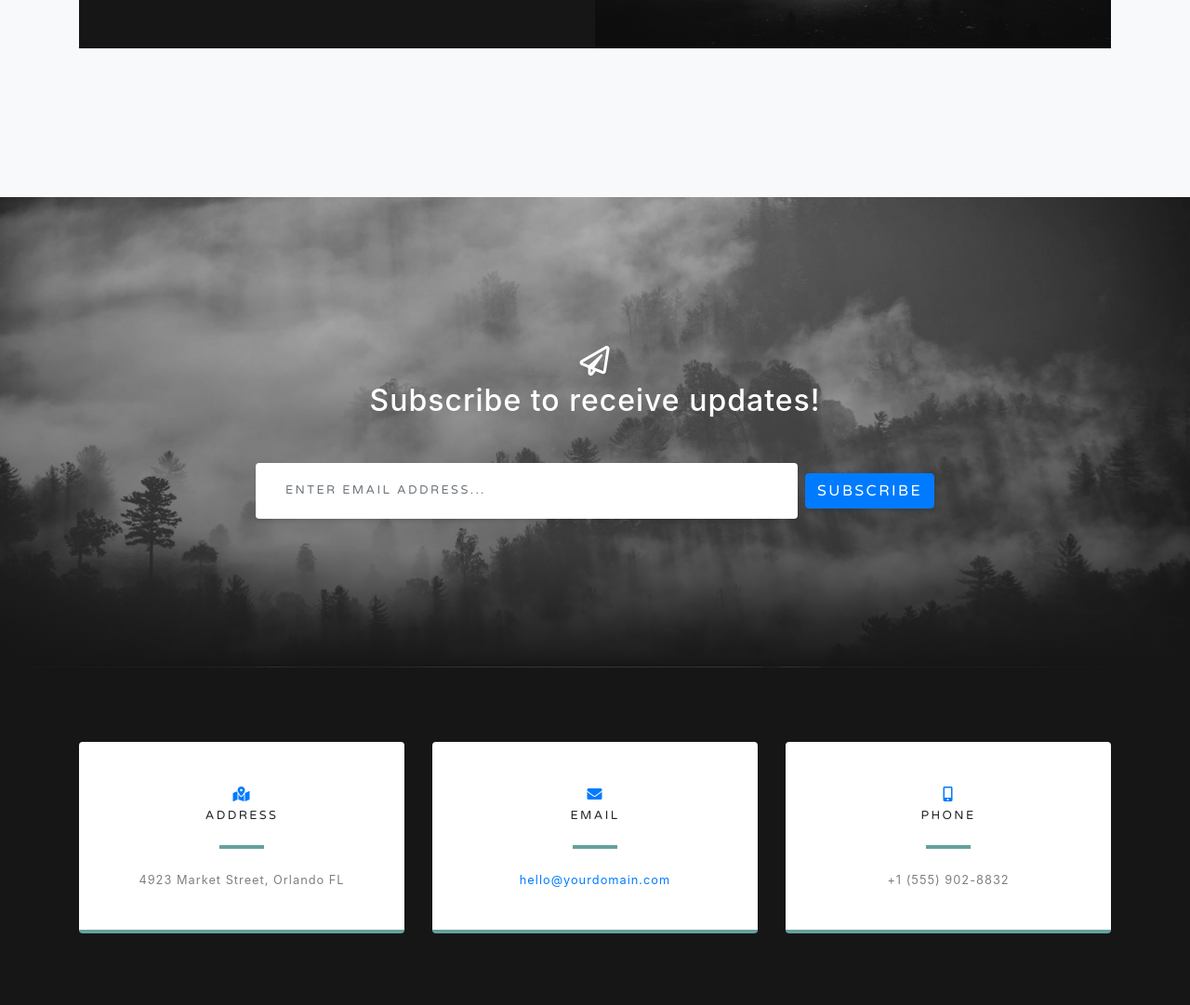
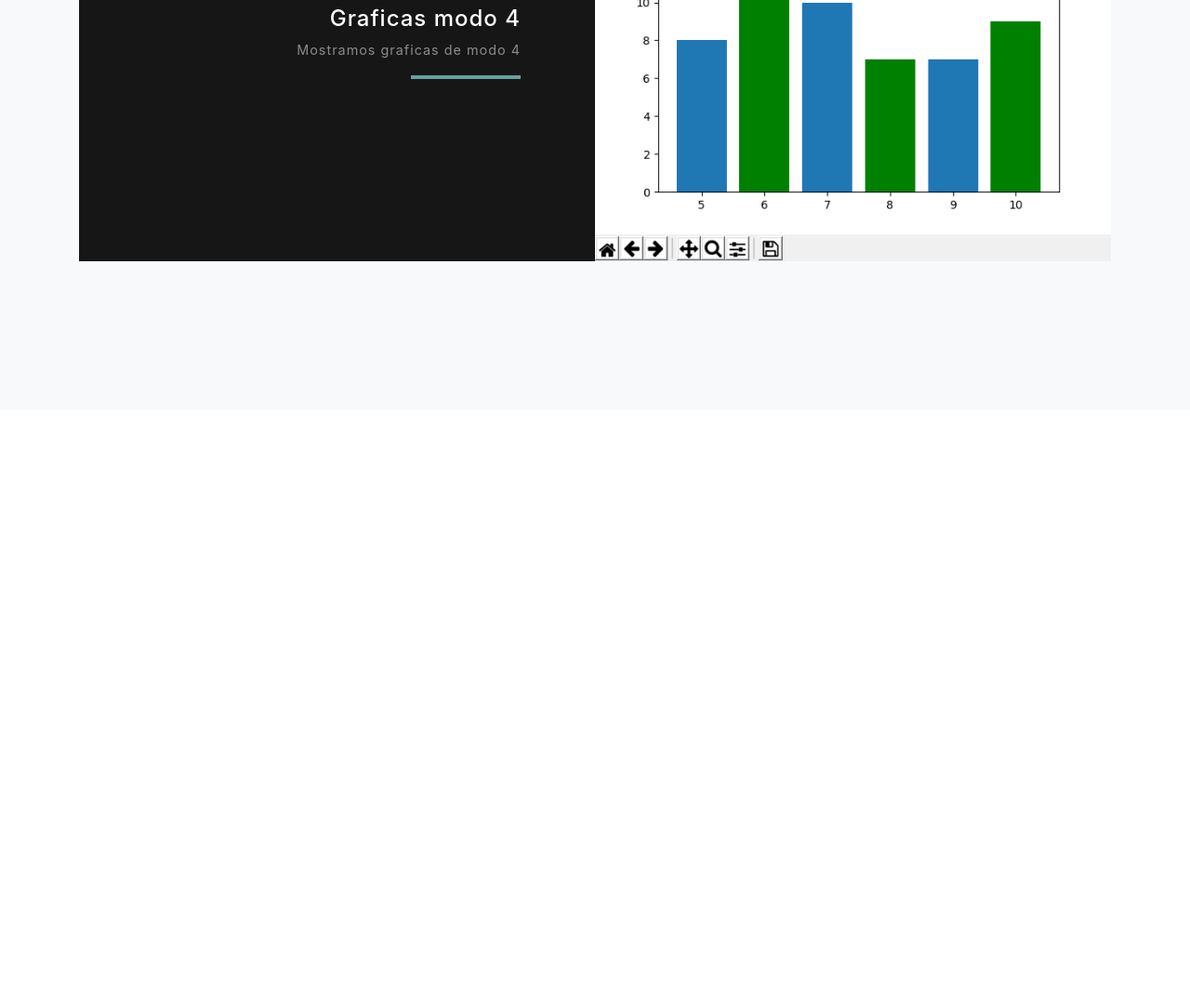
Before and after one commit to FaraonDaniel/Prueba-web, a website with bundled scripts: page graficas.html in a window 1280 px wide. Shown: the part 3080-4161 px from the top of the page at 93% size. After the commit the page ends 3521 px from the top, so only its background shows below. Built offline with nearby package versions, Linux system fonts and the light colour scheme.

Commit message:
modo vision graficas

```diff
--- a/graficas.html
+++ b/graficas.html
@@ -81,12 +81,12 @@
       <!-- Featured Project Row -->
       <div class="row align-items-center no-gutters mb-4 mb-lg-5">
         <div class="col-xl-8 col-lg-7">
-          <img class="img-fluid mb-3 mb-lg-0" src="img/bg-masthead.jpg" alt="">
+          <img class="img-fluid mb-3 mb-lg-0" src="img/barras.png" alt="">
         </div>
         <div class="col-xl-4 col-lg-5">
           <div class="featured-text text-center text-lg-left">
-            <h4>Shoreline</h4>
-            <p class="text-black-50 mb-0">Grayscale is open source and MIT licensed. This means you can use it for any project - even commercial projects! Download it, customize it, and publish your website!</p>
+            <h4>GRÁFICA MODO 2</h4>
+            <p class="text-black-50 mb-0">Aqui mostrariamos las graficas de modo 2</p>
           </div>
         </div>
       </div>
@@ -94,14 +94,14 @@
       <!-- Project One Row -->
       <div class="row justify-content-center no-gutters mb-5 mb-lg-0">
         <div class="col-lg-6">
-          <img class="img-fluid" src="img/demo-image-01.jpg" alt="">
+          <img class="img-fluid" src="img/barras.png" alt="">
         </div>
         <div class="col-lg-6">
           <div class="bg-black text-center h-100 project">
             <div class="d-flex h-100">
               <div class="project-text w-100 my-auto text-center text-lg-left">
-                <h4 class="text-white">Misty</h4>
-                <p class="mb-0 text-white-50">An example of where you can put an image of a project, or anything else, along with a description.</p>
+                <h4 class="text-white">Graficas modo 3</h4>
+                <p class="mb-0 text-white-50">Mostramos graficas de modo 3</p>
                 <hr class="d-none d-lg-block mb-0 ml-0">
               </div>
             </div>
@@ -112,14 +112,14 @@
       <!-- Project Two Row -->
       <div class="row justify-content-center no-gutters">
         <div class="col-lg-6">
-          <img class="img-fluid" src="img/demo-image-02.jpg" alt="">
+          <img class="img-fluid" src="img/barras.png" alt="">
         </div>
         <div class="col-lg-6 order-lg-first">
           <div class="bg-black text-center h-100 project">
             <div class="d-flex h-100">
               <div class="project-text w-100 my-auto text-center text-lg-right">
-                <h4 class="text-white">Mountains</h4>
-                <p class="mb-0 text-white-50">Another example of a project with its respective description. These sections work well responsively as well, try this theme on a small screen!</p>
+                <h4 class="text-white">Graficas modo 4</h4>
+                <p class="mb-0 text-white-50">Mostramos graficas de modo 4</p>
                 <hr class="d-none d-lg-block mb-0 mr-0">
               </div>
             </div>
@@ -129,89 +129,6 @@
 
     </div>
   </section>
-
-  <!-- Signup Section -->
-  <section id="signup" class="signup-section">
-    <div class="container">
-      <div class="row">
-        <div class="col-md-10 col-lg-8 mx-auto text-center">
-
-          <i class="far fa-paper-plane fa-2x mb-2 text-white"></i>
-          <h2 class="text-white mb-5">Subscribe to receive updates!</h2>
-
-          <form class="form-inline d-flex">
-            <input type="email" class="form-control flex-fill mr-0 mr-sm-2 mb-3 mb-sm-0" id="inputEmail" placeholder="Enter email address...">
-            <button type="submit" class="btn btn-primary mx-auto">Subscribe</button>
-          </form>
-
-        </div>
-      </div>
-    </div>
-  </section>
-
-  <!-- Contact Section -->
-  <section class="contact-section bg-black">
-    <div class="container">
-
-      <div class="row">
-
-        <div class="col-md-4 mb-3 mb-md-0">
-          <div class="card py-4 h-100">
-            <div class="card-body text-center">
-              <i class="fas fa-map-marked-alt text-primary mb-2"></i>
-              <h4 class="text-uppercase m-0">Address</h4>
-              <hr class="my-4">
-              <div class="small text-black-50">4923 Market Street, Orlando FL</div>
-            </div>
-          </div>
-        </div>
-
-        <div class="col-md-4 mb-3 mb-md-0">
-          <div class="card py-4 h-100">
-            <div class="card-body text-center">
-              <i class="fas fa-envelope text-primary mb-2"></i>
-              <h4 class="text-uppercase m-0">Email</h4>
-              <hr class="my-4">
-              <div class="small text-black-50">
-                <a href="#">hello@yourdomain.com</a>
-              </div>
-            </div>
-          </div>
-        </div>
-
-        <div class="col-md-4 mb-3 mb-md-0">
-          <div class="card py-4 h-100">
-            <div class="card-body text-center">
-              <i class="fas fa-mobile-alt text-primary mb-2"></i>
-              <h4 class="text-uppercase m-0">Phone</h4>
-              <hr class="my-4">
-              <div class="small text-black-50">+1 (555) 902-8832</div>
-            </div>
-          </div>
-        </div>
-      </div>
-
-      <div class="social d-flex justify-content-center">
-        <a href="#" class="mx-2">
-          <i class="fab fa-twitter"></i>
-        </a>
-        <a href="#" class="mx-2">
-          <i class="fab fa-facebook-f"></i>
-        </a>
-        <a href="#" class="mx-2">
-          <i class="fab fa-github"></i>
-        </a>
-      </div>
-
-    </div>
-  </section>
-
-  <!-- Footer -->
-  <footer class="bg-black small text-center text-white-50">
-    <div class="container">
-      Copyright &copy; Your Website 2019
-    </div>
-  </footer>
 
   <!-- Bootstrap core JavaScript -->
   <script src="vendor/jquery/jquery.min.js"></script>
```
